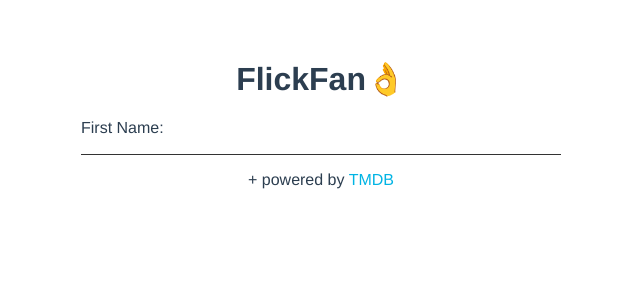
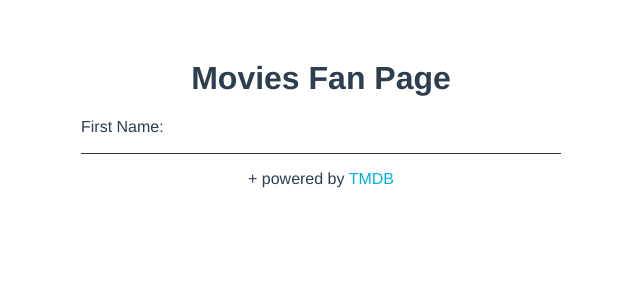
Before and after one commit to brastrullo/moviefan, a Vue app: page / in a window 1280 px wide. Shown: the top 300 px of the page, without its empty margins (319-959 px from the left). Built offline with nearby package versions, Linux system fonts and the light colour scheme.

Commit message:
fix: update app header

```diff
--- a/src/App.vue
+++ b/src/App.vue
@@ -1,5 +1,5 @@
 <template>
-  <h1>FlickFan&#128076;</h1>
+  <h1>Movies Fan Page</h1>
   <Home />
 </template>
 
```
